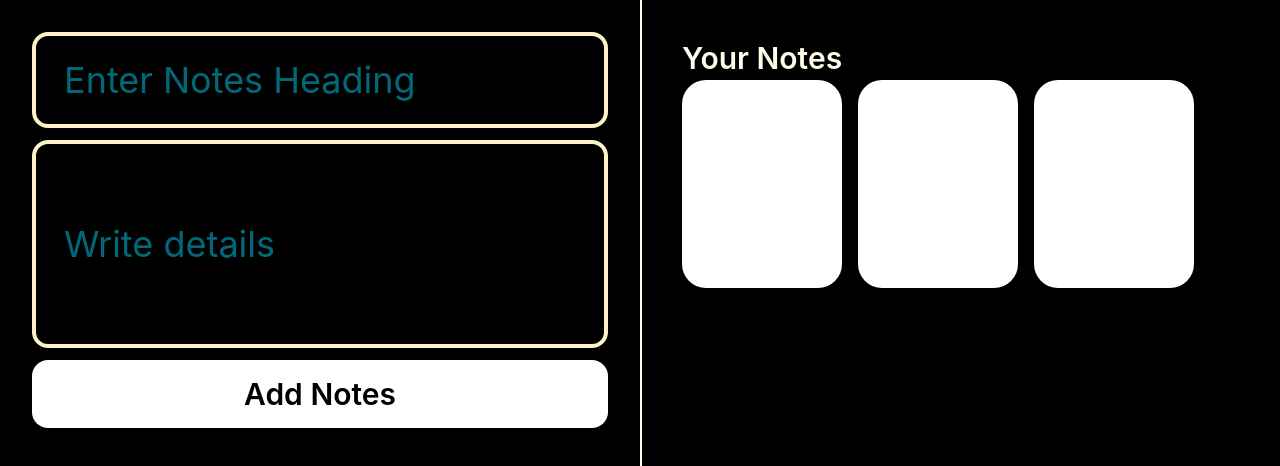
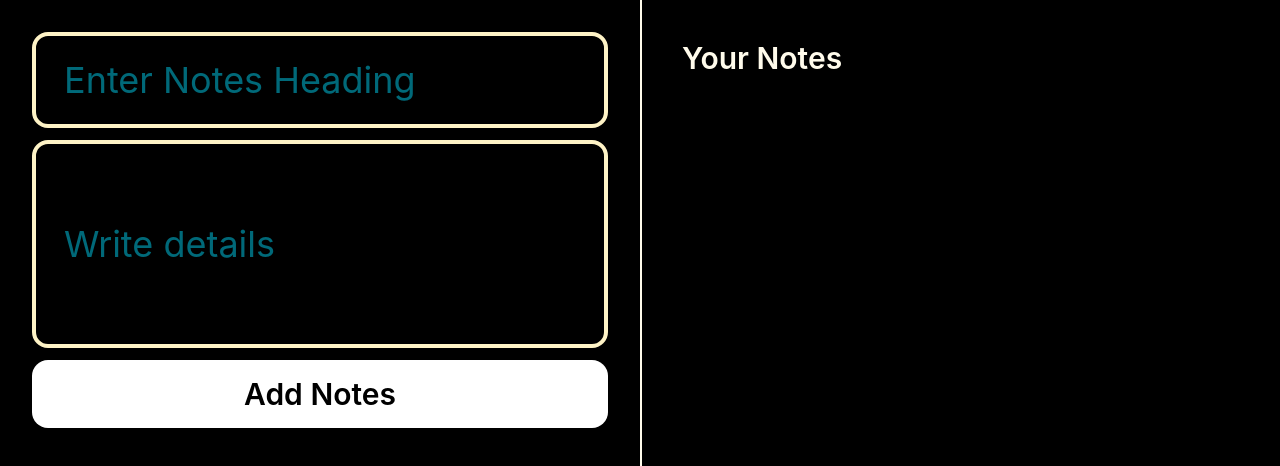
Before and after one commit to Mohdali644/react-n, a React (Vite) app in the folder ali-notesapp-13/: page / in a window 1280 px wide. Shown: the top 466 px of the page. Built offline with nearby package versions, Linux system fonts and the light colour scheme.

Commit message:
Feat: Add new notes app

```diff
--- a/ali-notesapp-13/src/App.jsx
+++ b/ali-notesapp-13/src/App.jsx
@@ -1,12 +1,23 @@
 import React, { useState } from "react";
 
 const App = () => {
+  const [title, setTitle] = useState('')
+  const [details, setDetails] = useState('')
+
+  const [task, setTask] = useState([])
+
   const submitHandler = (e) => {
     e.preventDefault();
-    console.log("Form Submitted");
+
+    const copyTask = [...task];
+    copyTask.push({title,details})
+
+    setTask(copyTask)
+    console.log(task);
+
+    setTitle('')
+    setDetails('')
   };
-
-  const [title, setTitle] = useState('')
 
   return (
     <div className="h-screen lg:flex bg-black text-amber-50">
@@ -18,29 +29,35 @@ const App = () => {
       >
         <input
           type="text"
-          flex
           className="p-7 outline-none py-6 w-full border-4 border-amber-100 rounded-2xl"
           placeholder="Enter Notes Heading"
           value={title}
-          onChange={(e)=> {
-            console.log(e.target.value)
+          onChange={(e) => {
+              setTitle(e.target.value);
           }}
         />
         <input
           type="text"
           className="p-7 outline-none py-20 w-full border-4 border-amber-100 rounded-2xl"
           placeholder="Write details"
+          value={details}
+          onChange={(e) => {
+            setDetails(e.target.value)
+          }}
         />
-        <button className="bg-white w-full outline-none text-black font-semibold text-3xl rounded-2xl py-4 px-3">
+        <button className="bg-white active:scale-95 w-full outline-none text-black font-semibold text-3xl rounded-2xl py-4 px-3">
           Add Notes
         </button>
       </form>
       <div className="lg:w-1/2 lg:border-l-2 p-10">
         <h1 className="text-3xl font-semibold ">Your Notes</h1>
-        <div className="gap-4 flex flex-wrap mt-1 h-full overflow-auto">
-          <div className="h-52 w-40 rounded-3xl bg-white "></div>
-          <div className="h-52 w-40 rounded-3xl bg-white "></div>
-          <div className="h-52 w-40 rounded-3xl bg-white "></div>
+        <div className="gap-7 flex flex-wrap mt h-full overflow-auto">
+          {task.map(function(elem,idx){
+              return <div key={idx} className="h-56 rounded-2xl bg-cover text-black py-10 px-11 w-40 bg-[url('https://static.vecteezy.com/system/resources/thumbnails/010/793/873/small/a-lined-note-paper-covered-with-transparent-tape-on-a-yellow-background-with-a-white-checkered-pattern-free-png.png')]">
+                <h3 className="leading-tight text-[19px] font-bold">{elem.title}</h3>
+                <p className="mt-2 leading-tight font-medium text-gray-500">{elem.details}</p>
+              </div>
+          })}
         </div>
       </div>
     </div>
```
